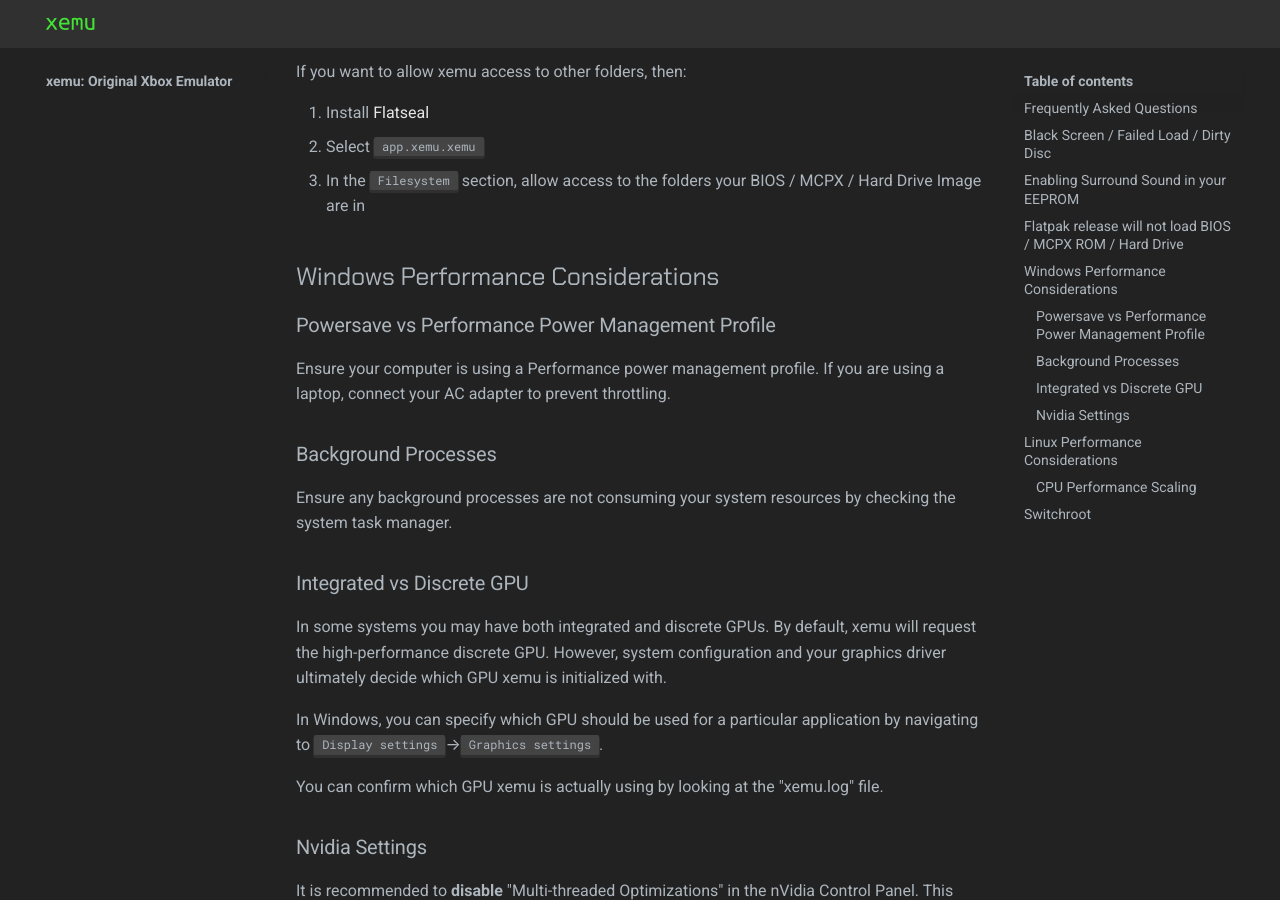
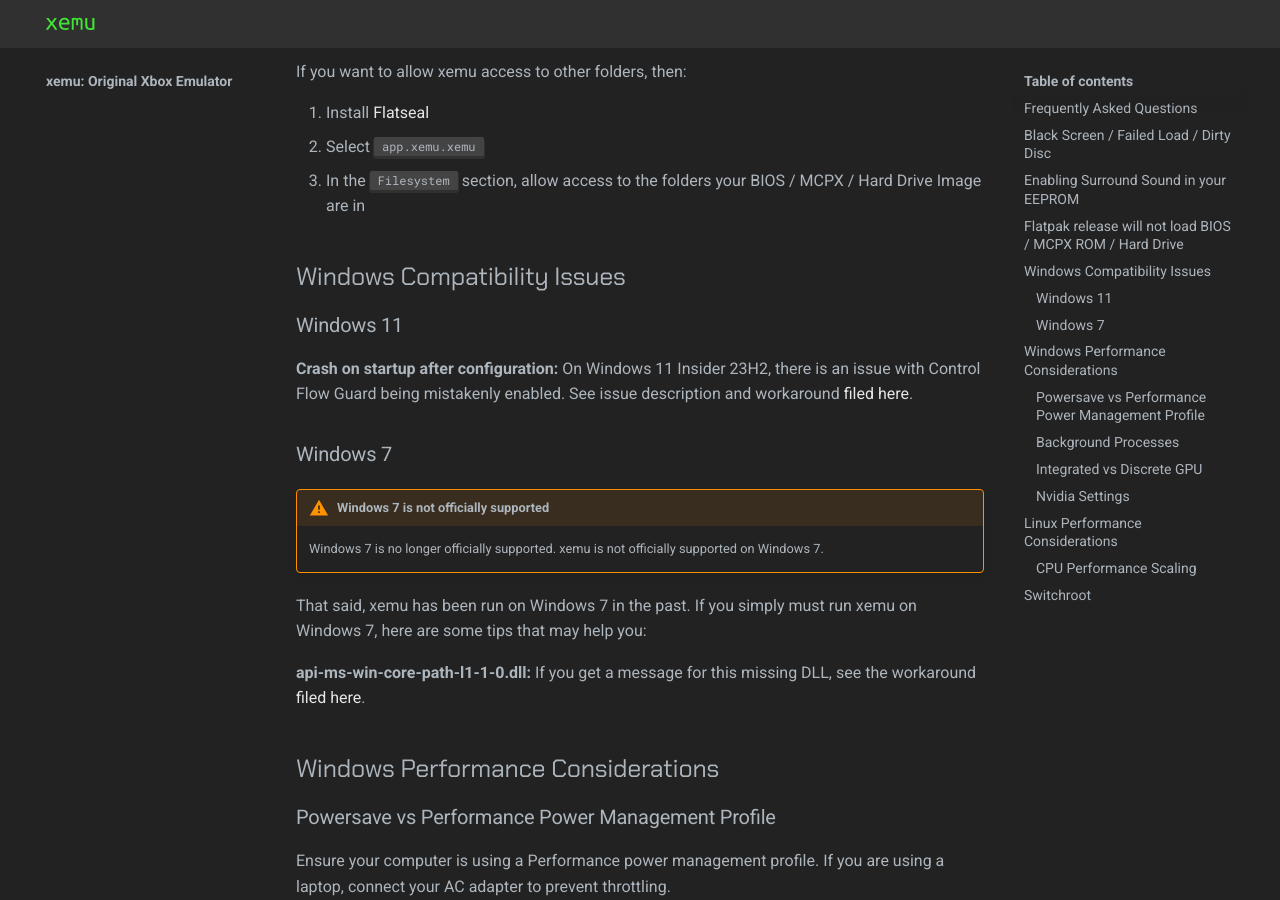
Before and after one commit to xemu-project/xemu-website, an MkDocs documentation site: the page built from docs/docs/troubleshooting.md, in a window 1280 px wide and 900 px high, scrolled down 736 px. Built offline with MkDocs 1.6.1 and Material for MkDocs 9.7.7, drawn with Linux system fonts in a browser that asks for light colours.

Commit message:
Add some Windows tips from recently resolved issues

```diff
--- a/docs/docs/troubleshooting.md
+++ b/docs/docs/troubleshooting.md
@@ -23,6 +23,22 @@ If you want to allow xemu access to other folders, then:
 1. Install [Flatseal](https://flathub.org/apps/details/com.github.tchx84.Flatseal)
 2. Select <kbd>app.xemu.xemu</kbd>
 3. In the <kbd>Filesystem</kbd> section, allow access to the folders your BIOS / MCPX / Hard Drive Image are in
+
+## Windows Compatibility Issues
+
+### Windows 11
+
+**Crash on startup after configuration:** On Windows 11 Insider 23H2, there is an issue with Control Flow Guard being mistakenly enabled. See issue description and workaround [filed here](https://github.com/xemu-project/xemu/issues/1486#issuecomment-1647132796).
+
+### Windows 7
+
+!!! warning "Windows 7 is not officially supported"
+
+    Windows 7 is no longer officially supported. xemu is not officially supported on Windows 7.
+
+That said, xemu has been run on Windows 7 in the past. If you simply must run xemu on Windows 7, here are some tips that may help you:
+
+**api-ms-win-core-path-l1-1-0.dll:** If you get a message for this missing DLL, see the workaround [filed here](https://github.com/xemu-project/xemu/issues/1482).
 
 ## Windows Performance Considerations
 
```
